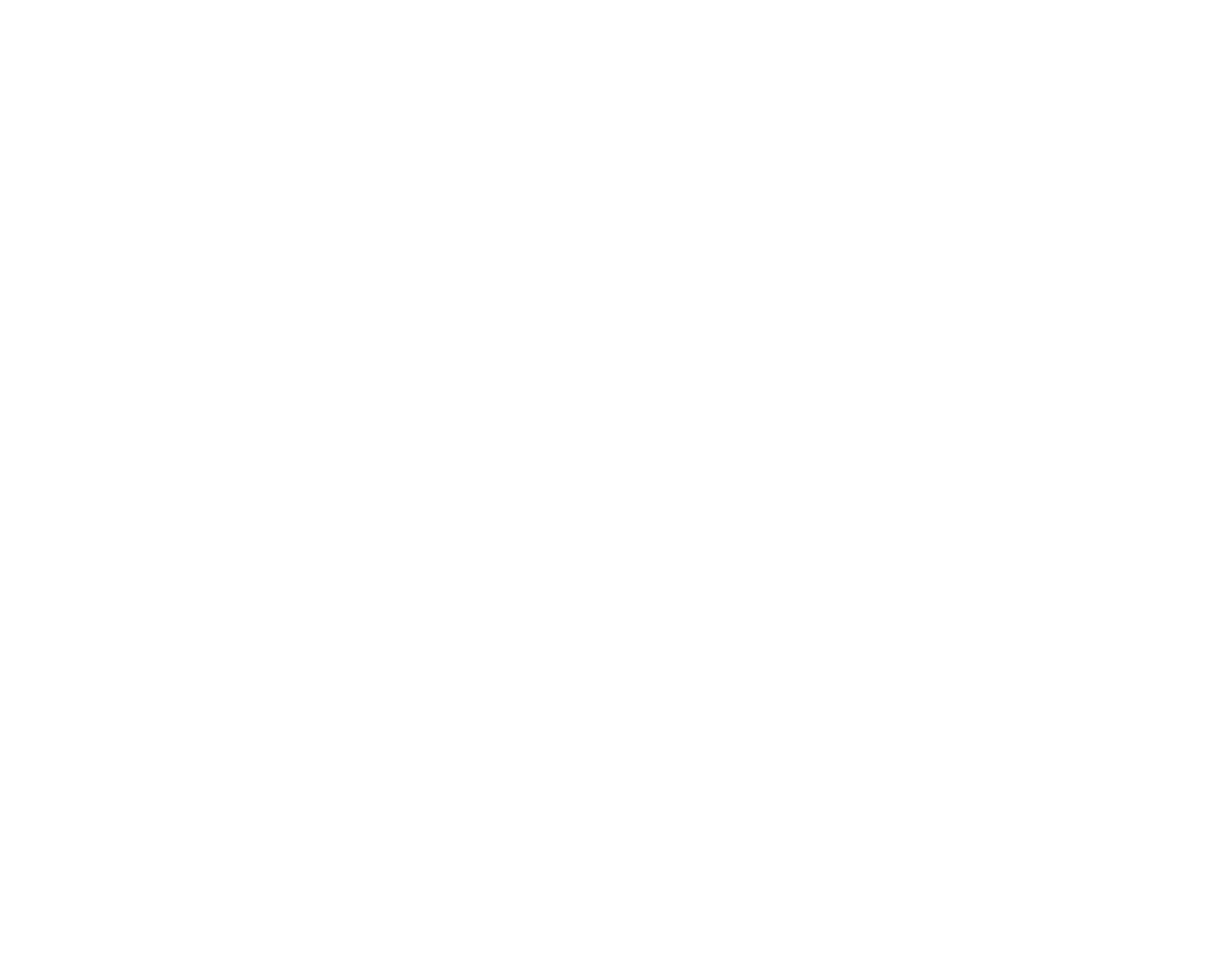
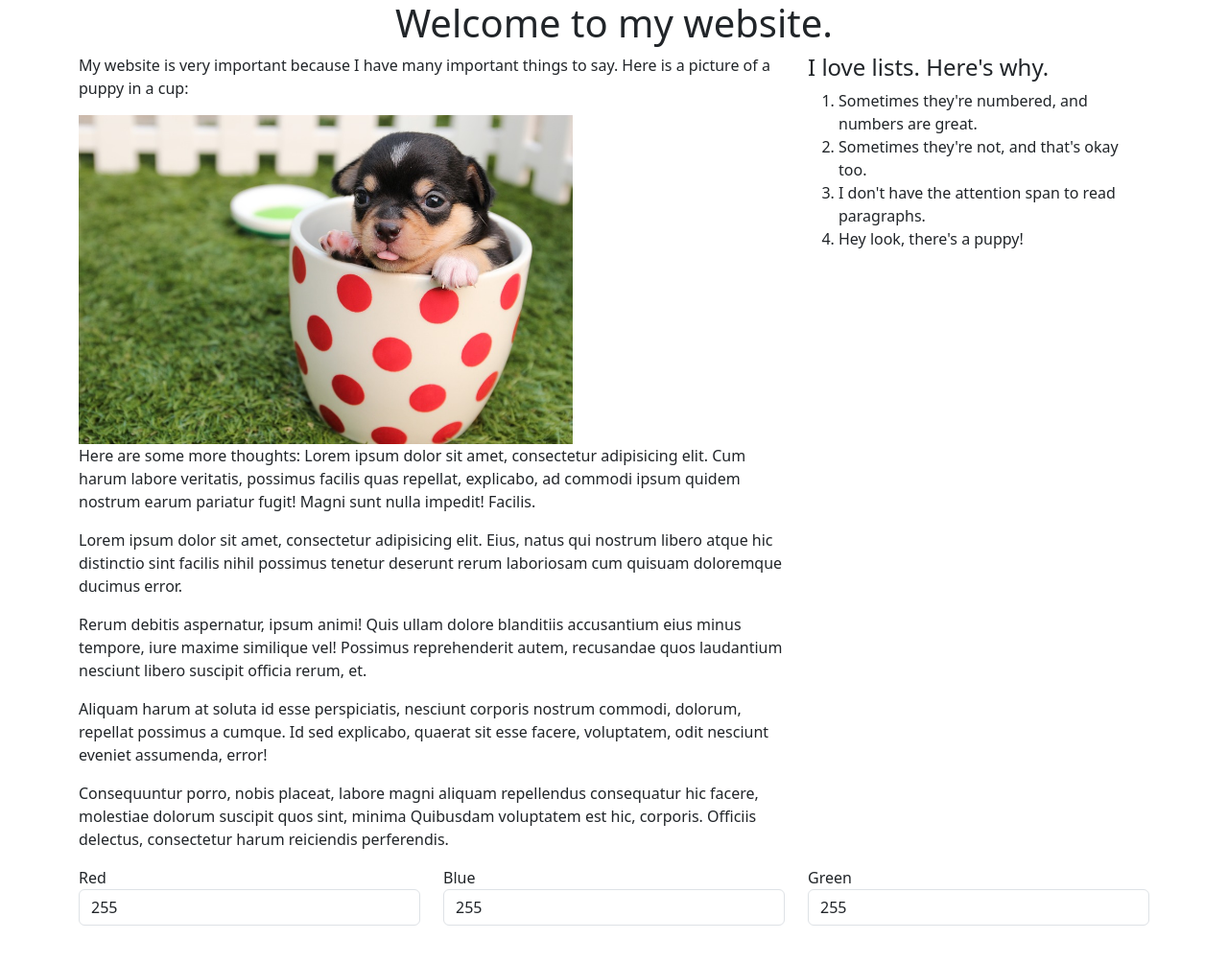
Before and after one commit to philipbrowne/jquery-exercises, a plain HTML site: page index.html in a window 1280 px wide. Shown: the whole page at 96% size. Before the commit the page ends 800 px from the top, so only its background shows below. Drawn offline with nearby package versions, Linux system fonts and the light colour scheme.

Commit message:
add pre-set code html file and jpg file

```diff
--- a/index.html
+++ b/index.html
@@ -1,16 +1,81 @@
 <!DOCTYPE html>
 <html lang="en">
+<head>
+  <meta charset="UTF-8">
+  <title>Document</title>
+  <link rel="stylesheet"
+        href="https://unpkg.com/bootstrap/dist/css/bootstrap.css">
+  <style>
 
-    <head>
-        <meta charset="UTF-8">
-        <meta http-equiv="X-UA-Compatible" content="IE=edge">
-        <meta name="viewport" content="width=device-width, initial-scale=1.0">
-        <title>Document</title>
-        <link rel="stylesheet" href="style.css">
-    </head>
+    img {
+      max-width: 70%;
+    }
 
-    <body>
-        <script src="script.js"></script>
-    </body>
+    .image-center {
+      display: block;
+      margin: 10px auto;
+    }
+
+  </style>
+</head>
+
+<body>
+<div class="container">
+  <h1 id="title" class="text-center">Welcome to my website.</h1>
+  <div class="row">
+    <article class="col-sm-8">
+      <p>My website is very important because I have many important things
+        to say. Here is a picture of a puppy in a cup: </p>
+      <img src="pup-in-cup.jpg" alt="Puppy in Cup">
+      <p>Here are some more thoughts: Lorem ipsum dolor sit amet,
+        consectetur adipisicing elit. Cum harum labore veritatis, possimus
+        facilis quas repellat, explicabo, ad commodi ipsum quidem nostrum
+        earum pariatur fugit! Magni sunt nulla impedit! Facilis.</p>
+      <p>Lorem ipsum dolor sit amet, consectetur adipisicing elit. Eius, natus
+        qui nostrum libero atque hic distinctio sint facilis nihil possimus
+        tenetur deserunt rerum laboriosam cum quisuam doloremque ducimus
+        error.</p>
+      <p>Rerum debitis aspernatur, ipsum animi! Quis ullam dolore blanditiis
+        accusantium eius minus tempore, iure maxime similique vel! Possimus
+        reprehenderit autem, recusandae quos laudantium nesciunt libero suscipit
+        officia rerum, et.</p>
+      <p>Aliquam harum at soluta id esse perspiciatis, nesciunt corporis nostrum
+        commodi, dolorum, repellat possimus a cumque. Id sed explicabo, quaerat
+        sit esse facere, voluptatem, odit nesciunt eveniet assumenda, error!</p>
+      <p>Consequuntur porro, nobis placeat, labore magni aliquam repellendus
+        consequatur hic facere, molestiae dolorum suscipit quos sint, minima
+        Quibusdam voluptatem est hic, corporis. Officiis delectus, consectetur
+        harum reiciendis perferendis.</p>
+    </article>
+    <aside class="col-sm-4">
+      <h4>I love lists. Here's why.</h4>
+      <ol>
+        <li>Sometimes they're numbered, and numbers are great.</li>
+        <li>Sometimes they're not, and that's okay too.</li>
+        <li>I don't have the attention span to read paragraphs.</li>
+        <li>Hey look, there's a puppy!</li>
+      </ol>
+    </aside>
+  </div>
+  <div class="row mb-5">
+    <div class="col-sm-4">
+      Red
+      <input class="form-control" type="number" min="0" max="255" value="255">
+    </div>
+    <div class="col-sm-4">
+      Blue
+      <input class="form-control" type="number" min="0" max="255" value="255">
+    </div>
+    <div class="col-sm-4">
+      Green
+      <input class="form-control" type="number" min="0" max="255" value="255">
+    </div>
+  </div>
+</div>
+<script src="https://code.jquery.com/jquery-3.3.1.js"></script>
+<script>
+  // Add your code here!
+</script>
+</body>
 
 </html>
```
Also changed, not shown: pup-in-cup.jpg (added).
